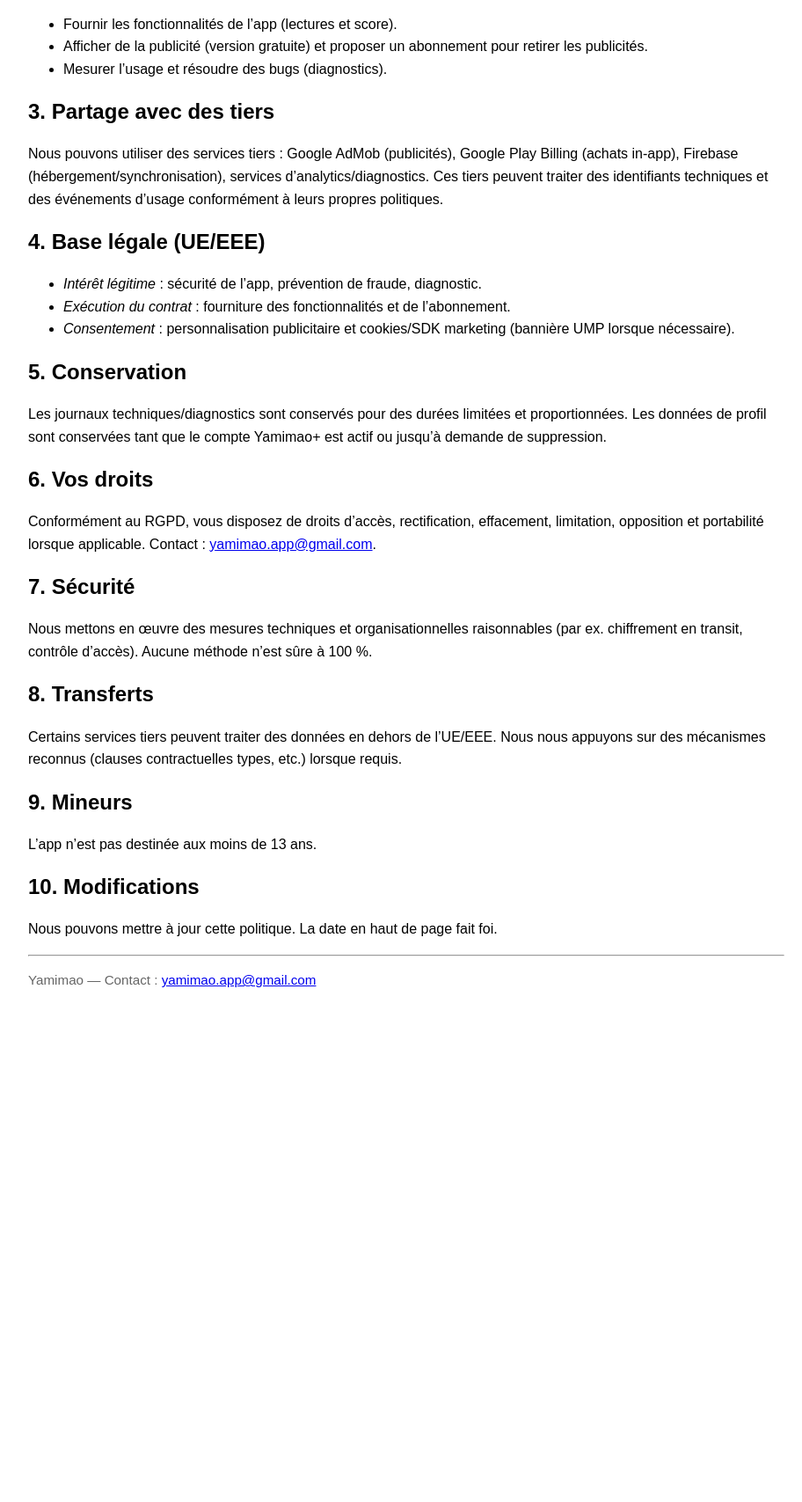
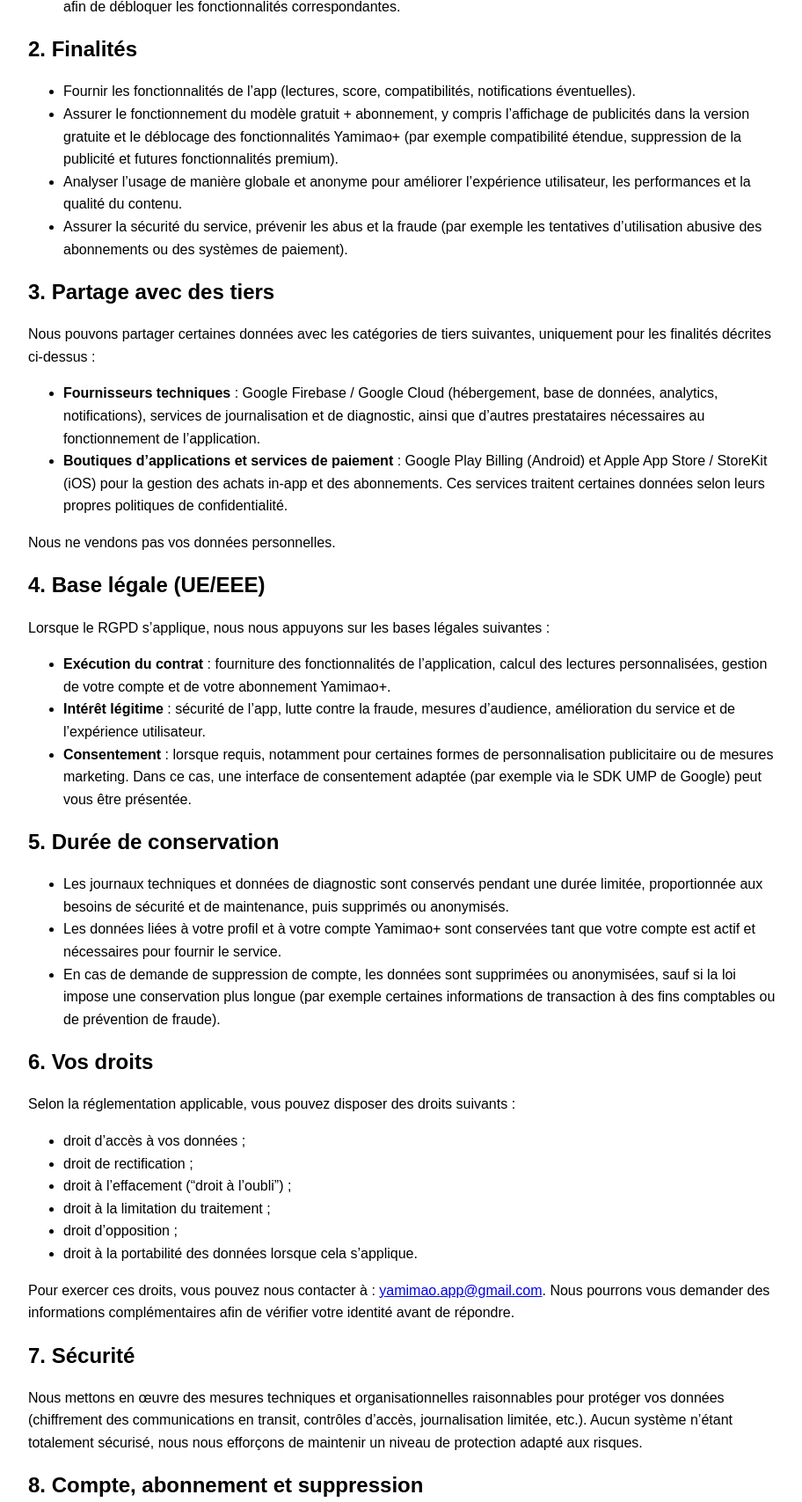
Before and after one commit to yamimao-app/yamimao-legal, a plain HTML site: page politique_confidentialite_yamimao_fr.html in a window 1280 px wide. Shown: the part 621-2328 px from the top of the page at 88% size, without its empty margins (178-1090 px from the left). Before the commit the page ends 1779 px from the top, so only its background shows below. Drawn offline with Linux system fonts and the light colour scheme.

Commit message:
Update ios/android politique_confidentialite_yamimao_fr.html

```diff
--- a/politique_confidentialite_yamimao_fr.html
+++ b/politique_confidentialite_yamimao_fr.html
@@ -13,54 +13,81 @@
 </head>
 <body>
   <h1>Politique de confidentialité — Yamimao</h1>
-  <p class="muted">Dernière mise à jour : 2025-09-06</p>
+  <p class="muted">Dernière mise à jour : 2025-12-15</p>
 
-  <p>Yamimao est une application de divertissement et de bien‑être qui propose des lectures personnalisées (astrologie, numérologie, etc.). Cette page explique quelles données sont traitées et à quelles fins. Pour toute question : <a href="mailto:yamimao.app@gmail.com">yamimao.app@gmail.com</a>.</p>
+  <p>Yamimao est une application de divertissement et de bien-être qui propose des lectures personnalisées (astrologie, numérologie, compatibilités, etc.). Cette page explique quelles données sont traitées et à quelles fins. Pour toute question, vous pouvez nous écrire à <a href="mailto:yamimao.app@gmail.com">yamimao.app@gmail.com</a>.</p>
 
   <h2>1. Données traitées</h2>
   <ul>
-    <li><strong>Données techniques et identifiants d’appareil</strong> : adresse IP, informations de l’appareil, et identifiant publicitaire (AAID) pour l’affichage de publicités (AdMob) et la prévention de fraude.</li>
-    <li><strong>Données d’utilisation</strong> : événements d’usage, performances et journaux d’erreurs (diagnostics) pour améliorer l’application.</li>
-    <li><strong>Données fournies par l’utilisateur</strong> : prénom/pseudonyme, date/heure/lieu de naissance et préférences, uniquement si l’utilisateur les saisit pour obtenir des lectures personnalisées. Sans création de compte, ces données peuvent rester en stockage local sur l’appareil. Si l’utilisateur souscrit à l’offre Yamimao+ et crée un compte, certaines données peuvent être synchronisées avec notre backend (Firebase/Cloud Run) afin d’offrir la sauvegarde/restauration multi‑appareils.</li>
-    <li><strong>Paiements</strong> : en cas d’abonnement, Google Play gère la transaction. Nous ne conservons pas les numéros de carte.</li>
+    <li><strong>Données techniques et identifiants d’appareil</strong> : adresse IP, informations sur l’appareil, système d’exploitation, identifiant publicitaire (par exemple IDFA sur iOS et AAID sur Android), identifiants d’installation et de notifications. Ces données sont notamment utilisées pour l’affichage de publicités (AdMob) et la prévention de fraude.</li>
+    <li><strong>Données d’utilisation</strong> : événements d’usage, performances et journaux d’erreurs (diagnostics) afin d’améliorer l’application et sa stabilité.</li>
+    <li><strong>Données fournies par l’utilisateur</strong> : prénom/pseudonyme, date, heure et lieu de naissance, préférences, ainsi que les informations saisies pour obtenir des lectures personnalisées (profil astral, score, compatibilités, etc.). Sans création de compte, ces données peuvent rester stockées localement sur l’appareil. En cas de compte Yamimao+ ou de sauvegarde cloud, certaines de ces données sont synchronisées avec notre backend (Firebase / Google Cloud) pour permettre la restauration multi-appareils.</li>
+    <li><strong>Paiements et abonnements</strong> : pour les achats in-app et abonnements, la transaction est gérée par les boutiques d’applications (Google Play sur Android, App Store / StoreKit sur iOS). Nous ne conservons pas les numéros de carte. Nous recevons uniquement des informations techniques sur l’état de votre abonnement (actif, expiré, annulé) afin de débloquer les fonctionnalités correspondantes.</li>
   </ul>
 
   <h2>2. Finalités</h2>
   <ul>
-    <li>Fournir les fonctionnalités de l’app (lectures et score).</li>
-    <li>Afficher de la publicité (version gratuite) et proposer un abonnement pour retirer les publicités.</li>
-    <li>Mesurer l’usage et résoudre des bugs (diagnostics).</li>
+    <li>Fournir les fonctionnalités de l’app (lectures, score, compatibilités, notifications éventuelles).</li>
+    <li>Assurer le fonctionnement du modèle gratuit + abonnement, y compris l’affichage de publicités dans la version gratuite et le déblocage des fonctionnalités Yamimao+ (par exemple compatibilité étendue, suppression de la publicité et futures fonctionnalités premium).</li>
+    <li>Analyser l’usage de manière globale et anonyme pour améliorer l’expérience utilisateur, les performances et la qualité du contenu.</li>
+    <li>Assurer la sécurité du service, prévenir les abus et la fraude (par exemple les tentatives d’utilisation abusive des abonnements ou des systèmes de paiement).</li>
   </ul>
 
   <h2>3. Partage avec des tiers</h2>
-  <p>Nous pouvons utiliser des services tiers : Google AdMob (publicités), Google Play Billing (achats in‑app), Firebase (hébergement/synchronisation), services d’analytics/diagnostics. Ces tiers peuvent traiter des identifiants techniques et des événements d’usage conformément à leurs propres politiques.</p>
+  <p>Nous pouvons partager certaines données avec les catégories de tiers suivantes, uniquement pour les finalités décrites ci-dessus :</p>
+  <ul>
+    <li><strong>Fournisseurs techniques</strong> : Google Firebase / Google Cloud (hébergement, base de données, analytics, notifications), services de journalisation et de diagnostic, ainsi que d’autres prestataires nécessaires au fonctionnement de l’application.</li>
+    <li><strong>Boutiques d’applications et services de paiement</strong> : Google Play Billing (Android) et Apple App Store / StoreKit (iOS) pour la gestion des achats in-app et des abonnements. Ces services traitent certaines données selon leurs propres politiques de confidentialité.</li>
+  </ul>
+  <p>Nous ne vendons pas vos données personnelles.</p>
 
   <h2>4. Base légale (UE/EEE)</h2>
+  <p>Lorsque le RGPD s’applique, nous nous appuyons sur les bases légales suivantes :</p>
   <ul>
-    <li><em>Intérêt légitime</em> : sécurité de l’app, prévention de fraude, diagnostic.</li>
-    <li><em>Exécution du contrat</em> : fourniture des fonctionnalités et de l’abonnement.</li>
-    <li><em>Consentement</em> : personnalisation publicitaire et cookies/SDK marketing (bannière UMP lorsque nécessaire).</li>
+    <li><strong>Exécution du contrat</strong> : fourniture des fonctionnalités de l’application, calcul des lectures personnalisées, gestion de votre compte et de votre abonnement Yamimao+.</li>
+    <li><strong>Intérêt légitime</strong> : sécurité de l’app, lutte contre la fraude, mesures d’audience, amélioration du service et de l’expérience utilisateur.</li>
+    <li><strong>Consentement</strong> : lorsque requis, notamment pour certaines formes de personnalisation publicitaire ou de mesures marketing. Dans ce cas, une interface de consentement adaptée (par exemple via le SDK UMP de Google) peut vous être présentée.</li>
   </ul>
 
-  <h2>5. Conservation</h2>
-  <p>Les journaux techniques/diagnostics sont conservés pour des durées limitées et proportionnées. Les données de profil sont conservées tant que le compte Yamimao+ est actif ou jusqu’à demande de suppression.</p>
+  <h2>5. Durée de conservation</h2>
+  <ul>
+    <li>Les journaux techniques et données de diagnostic sont conservés pendant une durée limitée, proportionnée aux besoins de sécurité et de maintenance, puis supprimés ou anonymisés.</li>
+    <li>Les données liées à votre profil et à votre compte Yamimao+ sont conservées tant que votre compte est actif et nécessaires pour fournir le service.</li>
+    <li>En cas de demande de suppression de compte, les données sont supprimées ou anonymisées, sauf si la loi impose une conservation plus longue (par exemple certaines informations de transaction à des fins comptables ou de prévention de fraude).</li>
+  </ul>
 
   <h2>6. Vos droits</h2>
-  <p>Conformément au RGPD, vous disposez de droits d’accès, rectification, effacement, limitation, opposition et portabilité lorsque applicable. Contact : <a href="mailto:yamimao.app@gmail.com">yamimao.app@gmail.com</a>.</p>
+  <p>Selon la réglementation applicable, vous pouvez disposer des droits suivants :</p>
+  <ul>
+    <li>droit d’accès à vos données ;</li>
+    <li>droit de rectification ;</li>
+    <li>droit à l’effacement (“droit à l’oubli”) ;</li>
+    <li>droit à la limitation du traitement ;</li>
+    <li>droit d’opposition ;</li>
+    <li>droit à la portabilité des données lorsque cela s’applique.</li>
+  </ul>
+  <p>Pour exercer ces droits, vous pouvez nous contacter à : <a href="mailto:yamimao.app@gmail.com">yamimao.app@gmail.com</a>. Nous pourrons vous demander des informations complémentaires afin de vérifier votre identité avant de répondre.</p>
 
   <h2>7. Sécurité</h2>
-  <p>Nous mettons en œuvre des mesures techniques et organisationnelles raisonnables (par ex. chiffrement en transit, contrôle d’accès). Aucune méthode n’est sûre à 100 %.</p>
+  <p>Nous mettons en œuvre des mesures techniques et organisationnelles raisonnables pour protéger vos données (chiffrement des communications en transit, contrôles d’accès, journalisation limitée, etc.). Aucun système n’étant totalement sécurisé, nous nous efforçons de maintenir un niveau de protection adapté aux risques.</p>
 
-  <h2>8. Transferts</h2>
-  <p>Certains services tiers peuvent traiter des données en dehors de l’UE/EEE. Nous nous appuyons sur des mécanismes reconnus (clauses contractuelles types, etc.) lorsque requis.</p>
+  <h2>8. Compte, abonnement et suppression</h2>
+  <p>Si l’application permet de créer un compte Yamimao+, vous pouvez accéder et modifier certaines informations directement dans l’app. La gestion de l’abonnement (renouvellement, résiliation) s’effectue via :</p>
+  <ul>
+    <li>Google Play Store sur Android ;</li>
+    <li>les réglages de votre compte Apple / App Store sur iOS (section « Abonnements »).</li>
+  </ul>
+  <p>Vous pouvez demander la suppression de votre compte et des données associées directement depuis l’application (lorsque cette option est disponible) ou en nous écrivant à <a href="mailto:yamimao.app@gmail.com">yamimao.app@gmail.com</a>. Certaines données strictement nécessaires peuvent être conservées séparément pendant la durée imposée par la loi (par exemple pour des raisons comptables ou de sécurité).</p>
 
-  <h2>9. Mineurs</h2>
-  <p>L’app n’est pas destinée aux moins de 13 ans.</p>
+  <h2>9. Transferts hors UE/EEE</h2>
+  <p>Certains de nos prestataires (par exemple Google, Firebase ou d’autres fournisseurs techniques) peuvent traiter des données en dehors de l’Union européenne ou de l’Espace économique européen. Lorsque cela est requis par la réglementation, nous nous efforçons d’utiliser des mécanismes de protection appropriés (tels que les clauses contractuelles types approuvées par la Commission européenne ou des mécanismes équivalents).</p>
 
-  <h2>10. Modifications</h2>
-  <p>Nous pouvons mettre à jour cette politique. La date en haut de page fait foi.</p>
+  <h2>10. Mineurs</h2>
+  <p>L’application ne s’adresse pas aux enfants de moins de 13 ans. Nous ne collectons pas sciemment de données concernant des personnes âgées de moins de 13 ans. Si vous pensez qu’un enfant en dessous de cet âge nous a communiqué des données, veuillez nous contacter afin que nous puissions les supprimer.</p>
 
-  <hr>
-  <p class="muted">Yamimao — Contact : <a href="mailto:yamimao.app@gmail.com">yamimao.app@gmail.com</a></p>
+  <h2>11. Modifications de cette politique</h2>
+  <p>Nous pouvons mettre à jour la présente politique de confidentialité pour refléter l’évolution de l’application, de nos pratiques ou de la réglementation. La date indiquée en haut de cette page précise la dernière mise à jour. En cas de changement important, nous pourrons vous en informer via l’application ou par e-mail lorsque cela est approprié.</p>
+
+  <p class="muted">Yamimao — Contact : <a href="mailto:yamimao.app@gmail.com">yamimao.app@gmail.com</a></p>
 </body>
 </html>
```
